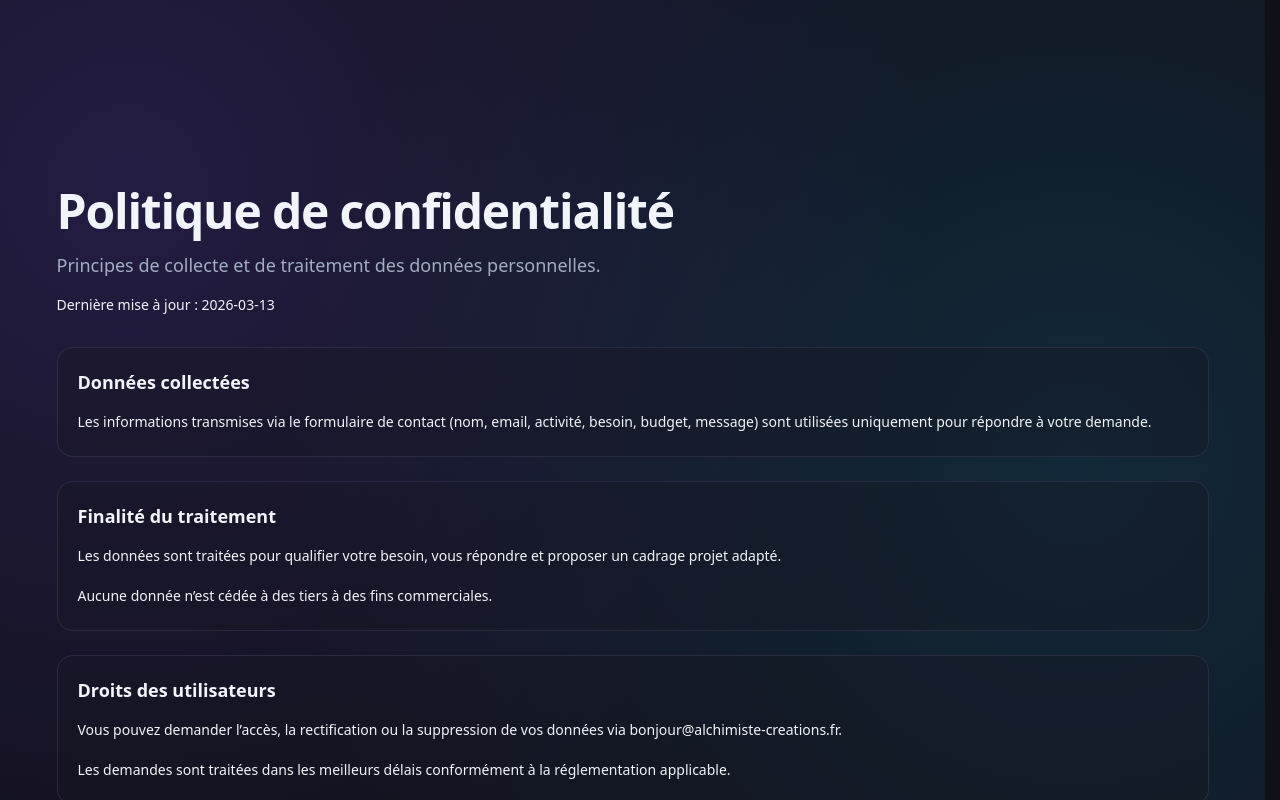
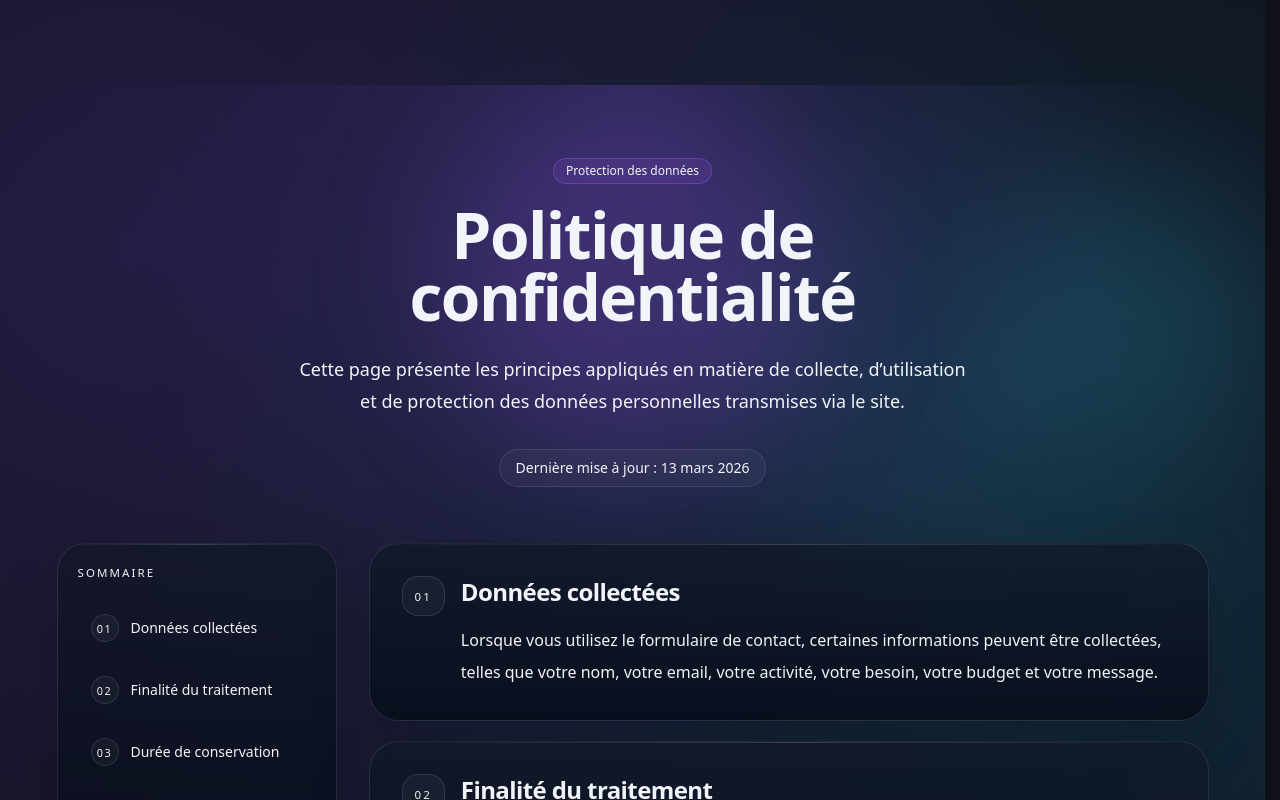
Before and after one commit to stephanievanoverberghe/alchimiste-creations-studio, a Next.js app: page /politique-confidentialite in a window 1280 px wide. Shown: the top 800 px of the page. Built offline with nearby package versions, Linux system fonts and the light colour scheme.

Commit message:
feat: pages legals

```diff
--- a/src/app/(marketing)/politique-confidentialite/page.tsx
+++ b/src/app/(marketing)/politique-confidentialite/page.tsx
@@ -1,33 +1,8 @@
 import { getPrivacyPolicyContent } from '@/application/legal/getLegalPageContent';
-import { Container, Heading, Section } from '@/components/ui';
+import { LegalPageLayout } from '@/components/marketing/legal';
 
 export default function PolitiqueConfidentialitePage() {
   const content = getPrivacyPolicyContent();
 
-  return (
-    <main>
-      <Section>
-        <Container className="max-w-4xl">
-          <Heading title={content.title} description={content.description} />
-          <p className="mt-4 text-sm text-muted-foreground">{content.updatedAt}</p>
-
-          <div className="mt-8 space-y-6">
-            {content.sections.map((section) => (
-              <section
-                key={section.title}
-                className="rounded-2xl border border-border/60 bg-surface/40 p-5"
-              >
-                <h2 className="text-lg font-semibold text-foreground">{section.title}</h2>
-                <div className="mt-3 space-y-3 text-sm leading-7 text-muted-foreground">
-                  {section.paragraphs.map((paragraph) => (
-                    <p key={paragraph}>{paragraph}</p>
-                  ))}
-                </div>
-              </section>
-            ))}
-          </div>
-        </Container>
-      </Section>
-    </main>
-  );
+  return <LegalPageLayout content={content} />;
 }
--- /dev/null
+++ b/src/components/marketing/legal/LegalPageLayout.tsx
@@ -0,0 +1,112 @@
+import Link from 'next/link';
+
+import type { LegalPageContent } from '@/domain/legal/pages';
+import { Badge, Container, Section } from '@/components/ui';
+
+type LegalPageLayoutProps = {
+  content: LegalPageContent;
+};
+
+export function LegalPageLayout({ content }: LegalPageLayoutProps) {
+  return (
+    <main>
+      <Section className="relative overflow-hidden pt-10 sm:pt-12 md:pt-16 lg:pt-18">
+        <div
+          aria-hidden="true"
+          className="pointer-events-none absolute inset-0 -z-10 overflow-hidden"
+        >
+          <div className="absolute inset-0 bg-[radial-gradient(circle_at_top,rgba(124,92,255,0.14),transparent_34%),radial-gradient(circle_at_80%_20%,rgba(66,214,255,0.10),transparent_22%)]" />
+          <div className="absolute left-1/2 top-0 h-72 w-72 -translate-x-1/2 rounded-full bg-primary/20 blur-3xl sm:h-96 sm:w-96" />
+          <div className="absolute right-0 top-24 h-44 w-44 rounded-full bg-accent/10 blur-3xl sm:h-64 sm:w-64" />
+        </div>
+
+        <Container className="max-w-6xl">
+          <div className="mx-auto max-w-3xl text-center">
+            {content.eyebrow ? <Badge variant="primary">{content.eyebrow}</Badge> : null}
+
+            <h1 className="mt-5 max-w-4xl text-balance text-4xl font-semibold tracking-tight text-foreground sm:text-5xl lg:text-[4rem] lg:leading-[0.98]">
+              {content.title}
+            </h1>
+
+            <p className="mx-auto mt-5 max-w-2xl text-base leading-7 text-muted-foreground sm:mt-6 sm:text-lg sm:leading-8">
+              {content.description}
+            </p>
+
+            <div className="mt-8 inline-flex rounded-full border border-white/10 bg-white/4 px-4 py-2 text-sm text-muted-foreground backdrop-blur">
+              {content.updatedAt}
+            </div>
+          </div>
+
+          <div className="mx-auto mt-14 grid max-w-6xl gap-6 lg:grid-cols-[280px_minmax(0,1fr)] lg:gap-8">
+            <aside className="lg:sticky lg:top-24 lg:self-start">
+              <div className="overflow-hidden rounded-[1.75rem] border border-white/10 bg-[linear-gradient(180deg,rgba(17,24,39,0.74),rgba(9,14,28,0.9))] p-5 shadow-[0_20px_60px_rgba(0,0,0,0.16)] backdrop-blur-xl">
+                <div
+                  aria-hidden="true"
+                  className="absolute inset-x-0 top-0 h-px bg-[linear-gradient(90deg,transparent,rgba(255,255,255,0.16),transparent)]"
+                />
+                <p className="text-[0.72rem] font-medium uppercase tracking-[0.18em] text-foreground/45">
+                  Sommaire
+                </p>
+
+                <nav className="mt-5">
+                  <ul className="space-y-2">
+                    {content.sections.map((section, index) => (
+                      <li key={section.id}>
+                        <Link
+                          href={`#${section.id}`}
+                          className="group flex items-start gap-3 rounded-2xl border border-transparent px-3 py-3 text-sm text-muted-foreground transition hover:border-white/8 hover:bg-white/4 hover:text-foreground"
+                        >
+                          <span className="inline-flex h-7 min-w-7 items-center justify-center rounded-xl border border-white/10 bg-white/4 text-[0.68rem] font-medium uppercase tracking-[0.14em] text-foreground/45">
+                            0{index + 1}
+                          </span>
+                          <span className="pt-0.5 leading-6">{section.title}</span>
+                        </Link>
+                      </li>
+                    ))}
+                  </ul>
+                </nav>
+              </div>
+            </aside>
+
+            <div className="space-y-5">
+              {content.sections.map((section, index) => (
+                <section
+                  key={section.id}
+                  id={section.id}
+                  className="group scroll-mt-28 overflow-hidden rounded-[1.85rem] border border-white/10 bg-[linear-gradient(180deg,rgba(17,24,39,0.76),rgba(9,14,28,0.92))] p-6 shadow-[0_22px_60px_rgba(0,0,0,0.18)] backdrop-blur-xl sm:p-8"
+                >
+                  <div
+                    aria-hidden="true"
+                    className="absolute inset-x-0 top-0 h-px bg-[linear-gradient(90deg,transparent,rgba(255,255,255,0.16),transparent)]"
+                  />
+                  <div
+                    aria-hidden="true"
+                    className="absolute -right-8 top-0 h-24 w-24 rounded-full bg-white/[0.035] blur-3xl"
+                  />
+
+                  <div className="flex items-start gap-4">
+                    <div className="inline-flex h-10 min-w-10 items-center justify-center rounded-2xl border border-white/10 bg-white/4 px-3 text-[0.72rem] font-medium uppercase tracking-[0.18em] text-foreground/45">
+                      0{index + 1}
+                    </div>
+
+                    <div className="min-w-0 flex-1">
+                      <h2 className="text-xl font-semibold tracking-tight text-foreground sm:text-2xl">
+                        {section.title}
+                      </h2>
+
+                      <div className="mt-4 space-y-4 text-sm leading-7 text-muted-foreground sm:text-base sm:leading-8">
+                        {section.paragraphs.map((paragraph) => (
+                          <p key={paragraph}>{paragraph}</p>
+                        ))}
+                      </div>
+                    </div>
+                  </div>
+                </section>
+              ))}
+            </div>
+          </div>
+        </Container>
+      </Section>
+    </main>
+  );
+}
--- /dev/null
+++ b/src/components/marketing/legal/index.ts
@@ -0,0 +1 @@
+export * from './LegalPageLayout';
--- a/src/components/ui/Button.tsx
+++ b/src/components/ui/Button.tsx
@@ -27,7 +27,7 @@ type ButtonAsLinkProps = BaseProps & {
 export type ButtonProps = ButtonAsButtonProps | ButtonAsLinkProps;
 
 const baseClasses =
-  'ui-button group relative inline-flex items-center justify-center overflow-hidden rounded-xl font-semibold transition-all duration-[var(--motion-base)] ease-[var(--ease-standard)] focus-visible:outline-none focus-visible:ring-2 focus-visible:ring-[hsl(var(--ring))] focus-visible:ring-offset-2 focus-visible:ring-offset-[hsl(var(--bg))] disabled:pointer-events-none disabled:opacity-50';
+  'ui-button cursor-pointer group relative inline-flex items-center justify-center overflow-hidden rounded-xl font-semibold transition-all duration-[var(--motion-base)] ease-[var(--ease-standard)] focus-visible:outline-none focus-visible:ring-2 focus-visible:ring-[hsl(var(--ring))] focus-visible:ring-offset-2 focus-visible:ring-offset-[hsl(var(--bg))] disabled:pointer-events-none disabled:opacity-50';
 
 const variantClasses: Record<ButtonVariant, string> = {
   primary:
@@ -78,7 +78,7 @@ export function Button(props: ButtonProps) {
   const { type = 'button', ...restButtonProps } = buttonProps;
 
   return (
-    <button type={type} className={classes} {...restButtonProps}>
+    <button type={type} {...restButtonProps} className={classes}>
       <ButtonInner variant={variant}>{children}</ButtonInner>
     </button>
   );
--- a/src/content/legal/pages.ts
+++ b/src/content/legal/pages.ts
@@ -1,57 +1,81 @@
 import type { LegalPageContent } from '@/domain/legal/pages';
 
 export const legalNoticeContent: LegalPageContent = {
+  eyebrow: 'Informations légales',
   title: 'Mentions légales',
-  description: 'Informations légales relatives à l’éditeur et à l’hébergement du site.',
-  updatedAt: 'Dernière mise à jour : 2026-03-13',
+  description:
+    'Vous trouverez ici les informations juridiques relatives à l’édition, à l’hébergement et à l’utilisation du site Alchimiste Créations.',
+  updatedAt: 'Dernière mise à jour : 13 mars 2026',
   sections: [
     {
+      id: 'editeur',
       title: 'Éditeur du site',
       paragraphs: [
-        'Alchimiste Créations — Studio web indépendant.',
-        'Contact : bonjour@alchimiste-creations.fr.',
+        'Alchimiste Créations — studio web indépendant.',
+        'Pour toute question, vous pouvez écrire à : bonjour@alchimiste-creations.fr.',
       ],
     },
     {
-      title: 'Propriété intellectuelle',
+      id: 'hebergement',
+      title: 'Hébergement',
       paragraphs: [
-        'Les contenus (textes, visuels, structure) présents sur ce site sont protégés par le droit d’auteur.',
-        'Toute reproduction totale ou partielle sans autorisation préalable est interdite.',
+        'Le site est hébergé par un prestataire technique assurant la disponibilité et l’infrastructure nécessaires à sa mise en ligne.',
       ],
     },
     {
+      id: 'propriete-intellectuelle',
+      title: 'Propriété intellectuelle',
+      paragraphs: [
+        'Les contenus présents sur ce site, notamment les textes, visuels, éléments graphiques, structure, identité et compositions, sont protégés par le droit de la propriété intellectuelle.',
+        'Sauf autorisation écrite préalable, toute reproduction, représentation, adaptation ou exploitation, totale ou partielle, est interdite.',
+      ],
+    },
+    {
+      id: 'responsabilite',
       title: 'Responsabilité',
       paragraphs: [
-        'Alchimiste Créations s’efforce de fournir des informations fiables et à jour.',
-        'Toutefois, aucune garantie n’est apportée quant à l’exactitude absolue des contenus publiés.',
+        'Alchimiste Créations s’efforce de fournir des informations claires, fiables et régulièrement mises à jour.',
+        'Toutefois, aucune garantie absolue ne peut être apportée quant à l’exactitude, l’exhaustivité ou à l’actualité permanente des contenus publiés.',
       ],
     },
   ],
 };
 
 export const privacyPolicyContent: LegalPageContent = {
+  eyebrow: 'Protection des données',
   title: 'Politique de confidentialité',
-  description: 'Principes de collecte et de traitement des données personnelles.',
-  updatedAt: 'Dernière mise à jour : 2026-03-13',
+  description:
+    'Cette page présente les principes appliqués en matière de collecte, d’utilisation et de protection des données personnelles transmises via le site.',
+  updatedAt: 'Dernière mise à jour : 13 mars 2026',
   sections: [
     {
+      id: 'donnees-collectees',
       title: 'Données collectées',
       paragraphs: [
-        'Les informations transmises via le formulaire de contact (nom, email, activité, besoin, budget, message) sont utilisées uniquement pour répondre à votre demande.',
+        'Lorsque vous utilisez le formulaire de contact, certaines informations peuvent être collectées, telles que votre nom, votre email, votre activité, votre besoin, votre budget et votre message.',
       ],
     },
     {
+      id: 'finalite-du-traitement',
       title: 'Finalité du traitement',
       paragraphs: [
-        'Les données sont traitées pour qualifier votre besoin, vous répondre et proposer un cadrage projet adapté.',
-        'Aucune donnée n’est cédée à des tiers à des fins commerciales.',
+        'Ces données sont utilisées uniquement pour analyser votre demande, vous répondre et, si nécessaire, cadrer un échange ou une proposition adaptée.',
+        'Aucune donnée n’est vendue, louée ou cédée à des tiers à des fins commerciales.',
       ],
     },
     {
+      id: 'duree-de-conservation',
+      title: 'Durée de conservation',
+      paragraphs: [
+        'Les données sont conservées uniquement pendant la durée nécessaire au traitement de votre demande et au suivi éventuel de l’échange, dans une logique de gestion raisonnable et proportionnée.',
+      ],
+    },
+    {
+      id: 'droits-des-utilisateurs',
       title: 'Droits des utilisateurs',
       paragraphs: [
-        'Vous pouvez demander l’accès, la rectification ou la suppression de vos données via bonjour@alchimiste-creations.fr.',
-        'Les demandes sont traitées dans les meilleurs délais conformément à la réglementation applicable.',
+        'Vous pouvez demander l’accès, la rectification ou la suppression de vos données personnelles en écrivant à bonjour@alchimiste-creations.fr.',
+        'Les demandes sont traitées dans les meilleurs délais, conformément à la réglementation applicable.',
       ],
     },
   ],
--- a/src/domain/legal/pages.ts
+++ b/src/domain/legal/pages.ts
@@ -1,9 +1,11 @@
 export type LegalPageSection = {
+  id: string;
   title: string;
   paragraphs: string[];
 };
 
 export type LegalPageContent = {
+  eyebrow?: string;
   title: string;
   description: string;
   updatedAt: string;
```
Also changed, not shown: src/app/(marketing)/mentions-legales/page.tsx (+2 -27 lines), src/components/marketing/contact/ContactFormSection.tsx (+11 -11 lines).
